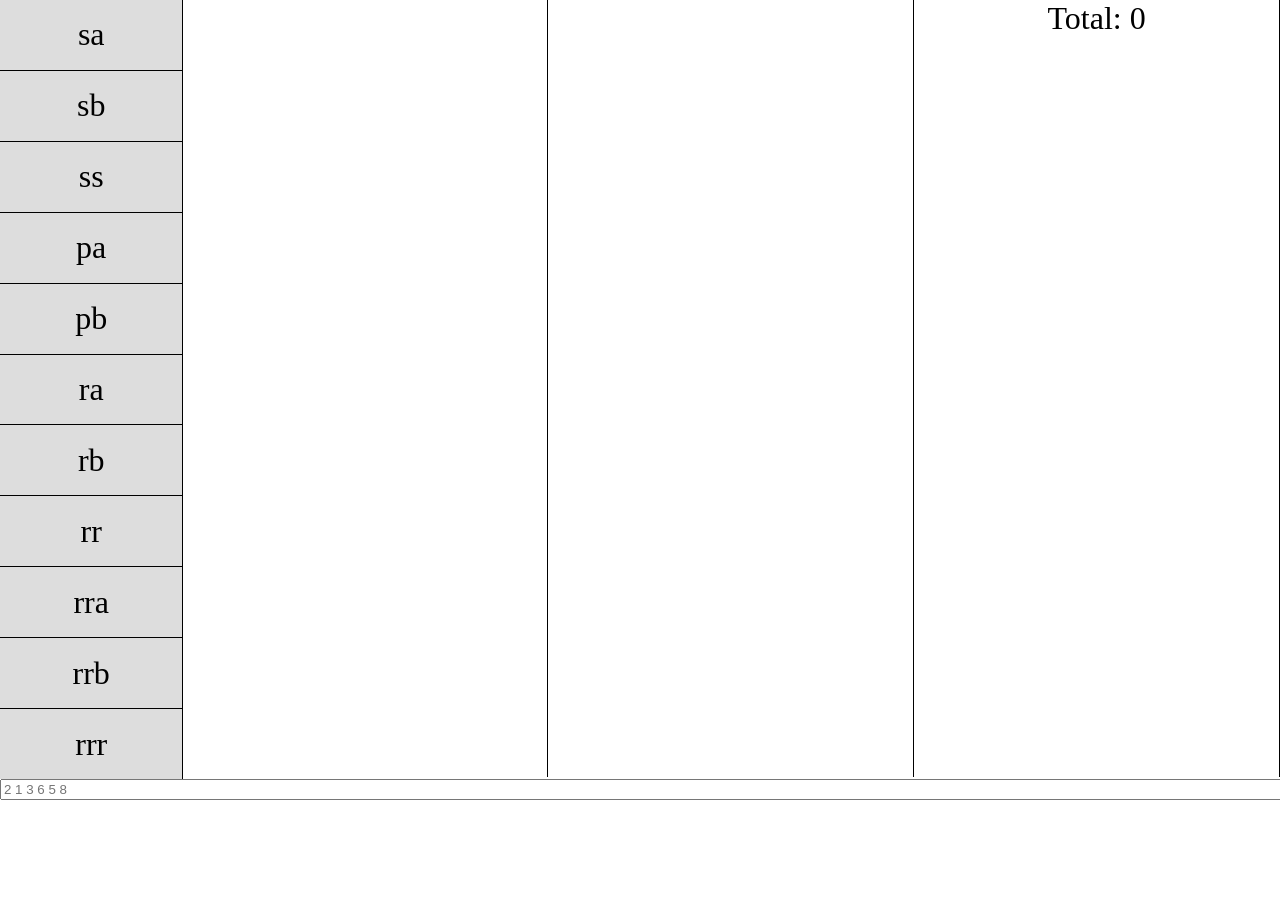
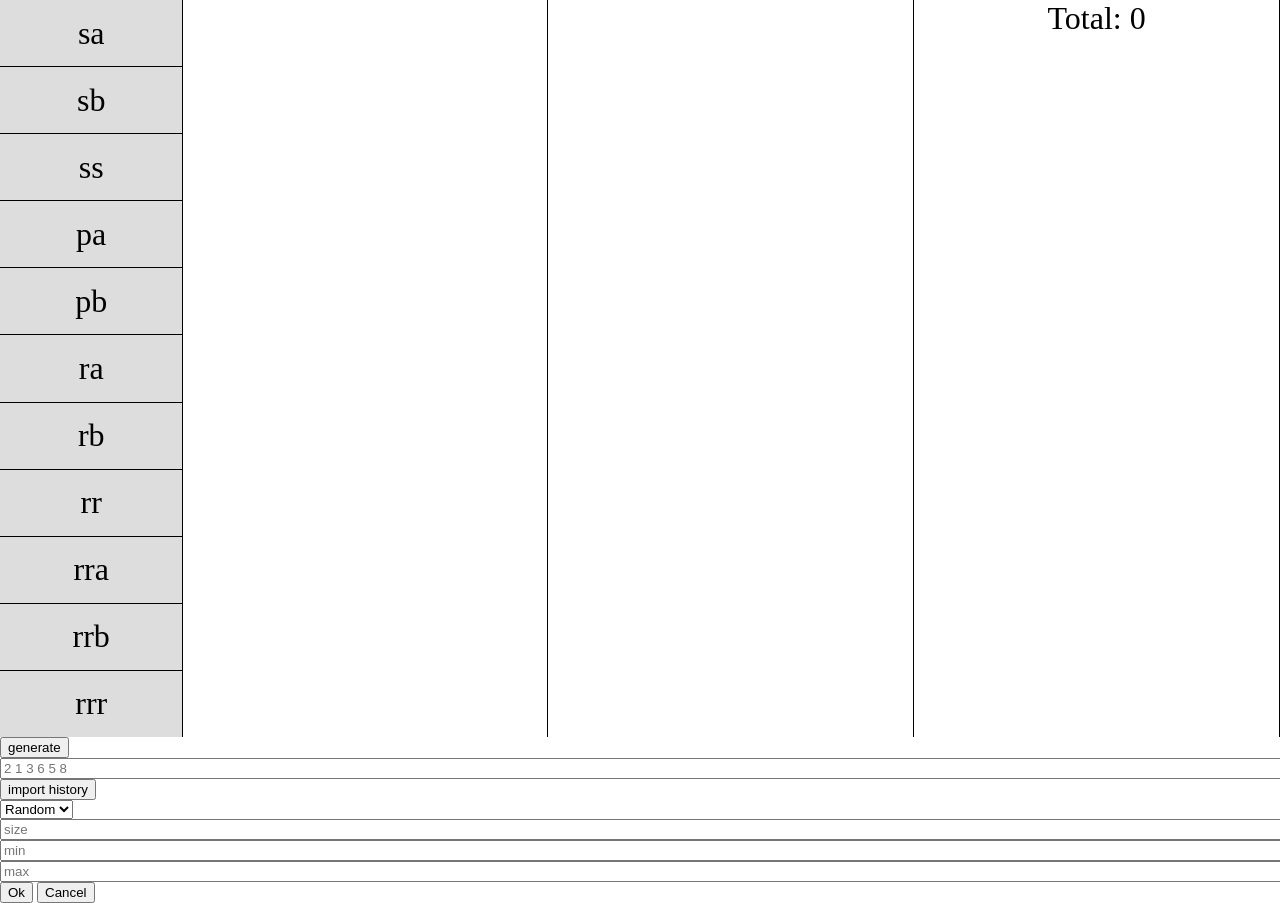
Before and after one commit to TheoGuerin64/push-swap-lab.github.io, a plain HTML site: page index.html in a window 1280 px wide. Before the commit the page ends 800 px from the top, so only its background shows below. Drawn offline with Linux system fonts and the light colour scheme.

Commit message:
Add popup

```diff
--- a/index.html
+++ b/index.html
@@ -28,8 +28,27 @@
 					<li id="total">Total: 0</li>
 				</ul>
 			</div>
-			<input id="stack_input" type="text" placeholder="2 1 3 6 5 8">
+			<div id="input">
+				<button onclick="switch_popup()">generate</button>
+				<input id="stack_input" type="text" placeholder="2 1 3 6 5 8">
+				<button onclick="import_history()">import history</button>
+			</div>
 		</main>
+		<div id="generate_popup">
+			<select class="select_type" onchange="updateRange(this)">
+				<option value="random">Random</option>
+				<option value="range">Range</option>
+			</select>
+			<input class="size" type="number" max="1000" min="1" placeholder="size">
+			<div class="range">
+				<input class="min_range" type="number" placeholder="min" min="-2147483648" max="2147483647">
+				<input class="max_range" type="number" placeholder="max" min="-2147483648" max="2147483647">
+			</div>
+			<div class="buttons">
+				<button class="ok" onclick="generate_numbers()">Ok</button>
+				<button class="cancel" onclick="switch_popup()">Cancel</button>
+			</div>
+		</div>
 		<script src="script.js" defer="true"></script>
 	</body>
 </html>
```
